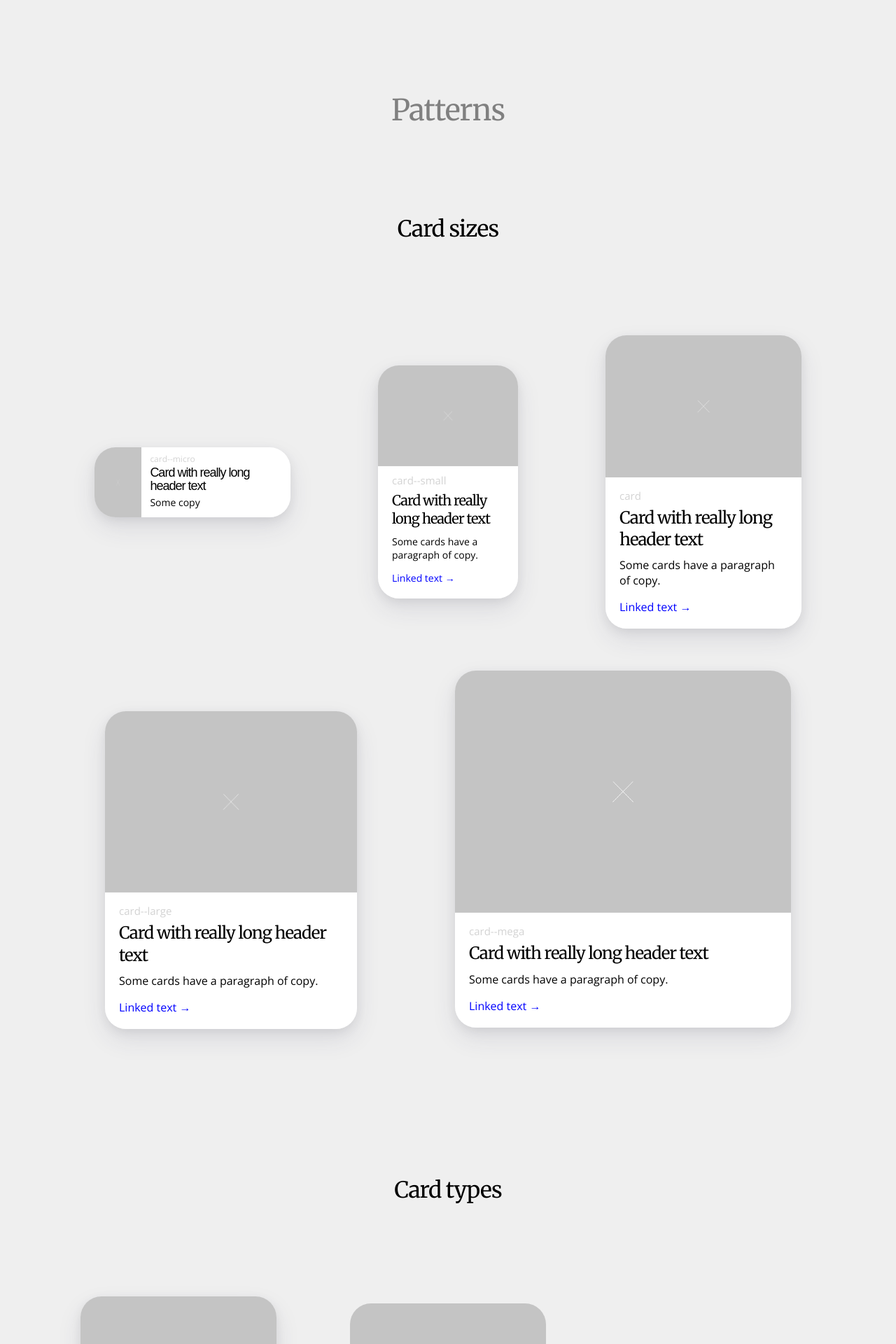
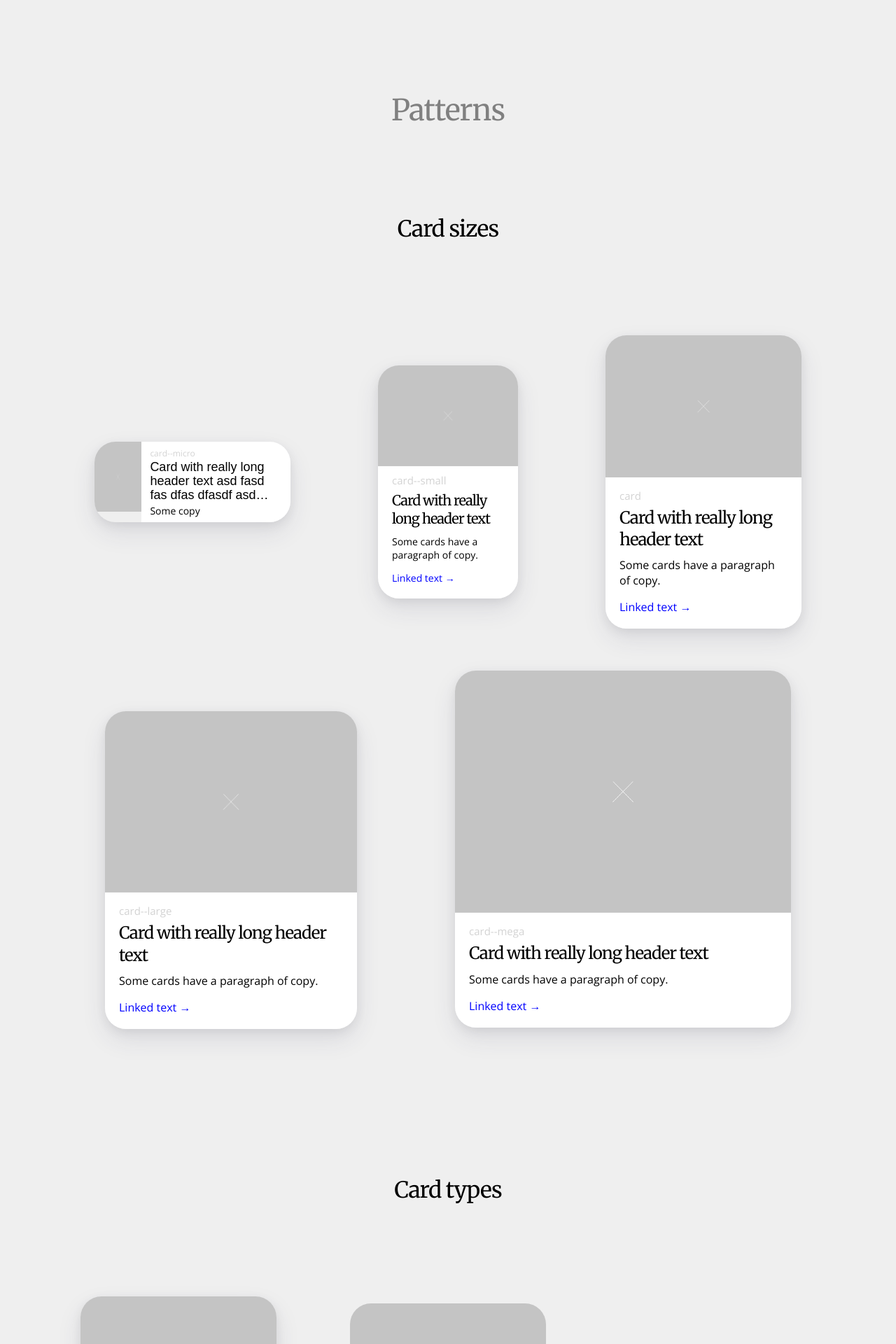
Before and after one commit to barnesy/ghost-ship, a Jekyll site: the page built from patterns.html, in a window 1280 px wide. Shown: the top 1920 px of the page at 70% size. Built offline with Jekyll 4.4.1, drawn with Linux system fonts in a browser that asks for light colours.

Commit message:
Adds line-clamp to micro-card

```diff
--- a/_sass/card.scss
+++ b/_sass/card.scss
@@ -175,7 +175,12 @@ a.card:hover {
       font-size: 1.8rem;
       color: black;
       line-height: 1.1;
-      letter-spacing: 1.2;
+      letter-spacing: 0;
+      display: -webkit-box;
+      -webkit-line-clamp: 3;
+      text-overflow: ellipsis;
+      overflow: hidden;
+      -webkit-box-orient: vertical;
       font-family: sans-serif;
       margin: 0.2rem 0 0rem;
     }
--- a/patterns.html
+++ b/patterns.html
@@ -23,7 +23,7 @@ title: Design System | Southern Company Gas
 
     <div class="card--content">
       <div class="label">card--micro</div>
-      <h3 class="hed">Card with really long header text</h3>
+      <h3 class="hed">Card with really long header text asd fasd fas dfas dfasdf asd fasd f</h3>
       <p>Some copy</p>
     </div>
   </div>
```
